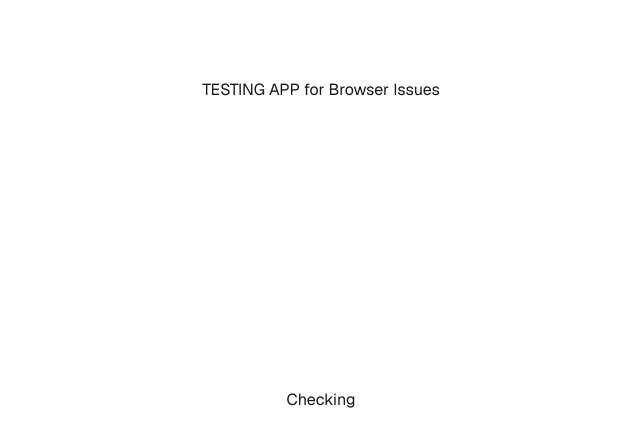
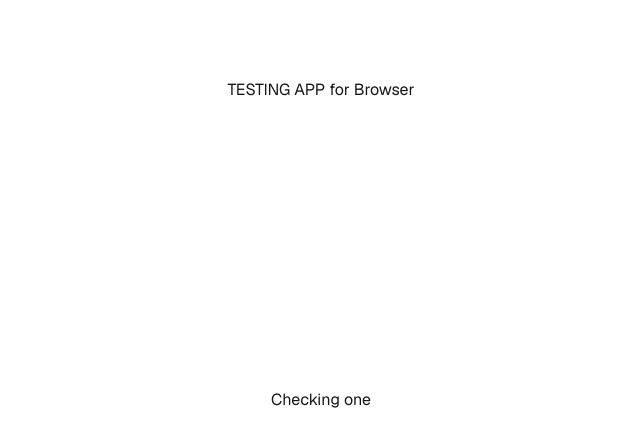
Before and after one commit to BISINIGISHIVANI/test-app, a Next.js app: page / in a window 1280 px wide. Shown: the top 446 px of the page, without its empty margins (319-959 px from the left). Built offline with nearby package versions, Linux system fonts and the light colour scheme.

Commit message:
refactor code

```diff
--- a/app/page.tsx
+++ b/app/page.tsx
@@ -1,9 +1,9 @@
 export default function Home() {
   return (
     <div className="grid grid-rows-[20px_1fr_20px] items-center justify-items-center min-h-screen p-8 pb-20 gap-16 sm:p-20 font-[family-name:var(--font-geist-sans)]">
-      <h1>TESTING APP for Browser Issues</h1>
+      <h1>TESTING APP for Browser</h1>
 
-      <h2>Checking</h2>
+      <h2>Checking one</h2>
     </div>
   );
 }
```
